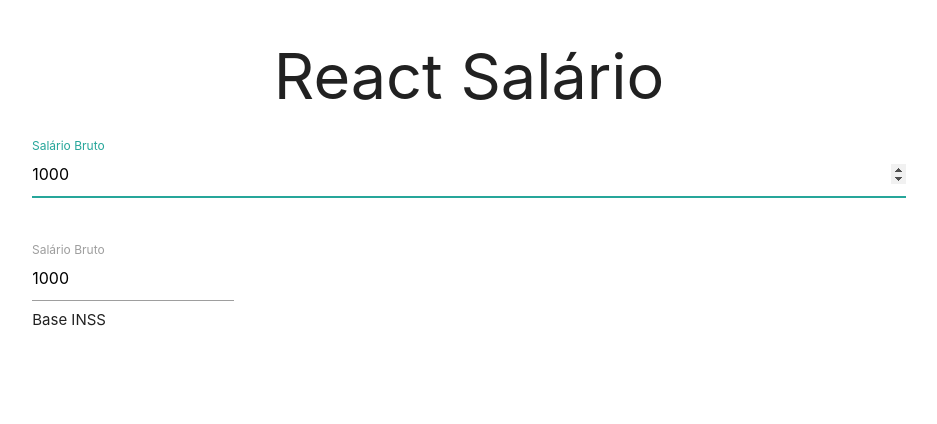
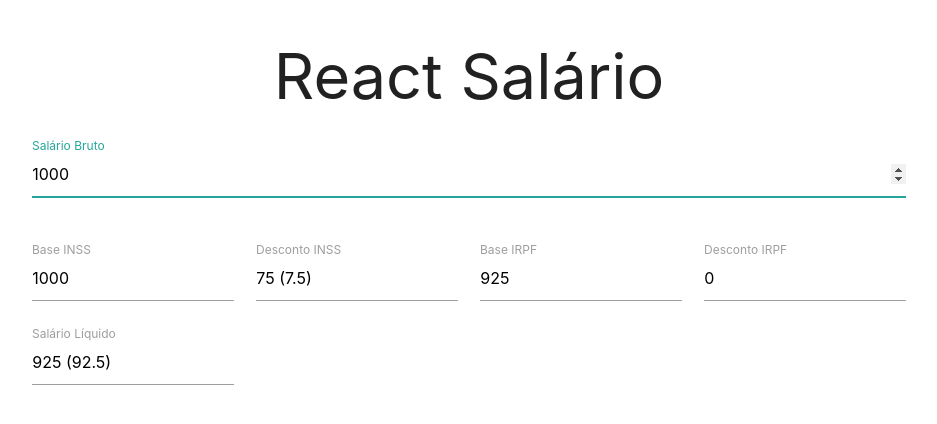
Before and after one commit to MauricioFe/react-salario, a React (Create React App) app: page / in a window 1280 px wide. Shown: the top 424 px of the page, without its empty margins (171-1108 px from the left). Built offline with nearby package versions, Linux system fonts and the light colour scheme.

Commit message:
finalizando componentização dos inputs

```diff
--- a/src/App.js
+++ b/src/App.js
@@ -1,6 +1,6 @@
 import React, { Component } from 'react';
 import InputFullSalary from './components/InputFullSalary';
-import InputReadOnly from './components/inputReadOnly';
+import InputReadOnly from './components/InputReadOnly';
 import { calculateSalaryFrom } from './helpers/salary';
 
 
@@ -9,7 +9,7 @@ export default class App extends Component {
     super();
 
     this.state = {
-      fullSalary:1000,
+      fullSalary: 1000,
     }
   }
   handleFullSalaryChange = (newValue) => {
@@ -18,7 +18,7 @@ export default class App extends Component {
   render() {
     const { fullSalary } = this.state;
     const salaryObject = calculateSalaryFrom(fullSalary);
-    const {baseINSS, discountINSS, discountIRPF,baseIRFS, netSalary, percentINSS, percentIRPF} = salaryObject;
+    const { baseINSS, discountINSS, discountIRPF, baseIRPF, netSalary, percentINSS, percentIRPF, percentNetSalary } = salaryObject;
     return (
       <div className="container">
         <h1 className="center">React Salário</h1>
@@ -27,6 +27,10 @@ export default class App extends Component {
         </div>
         <div className="row">
           <InputReadOnly label="Base INSS" value={baseINSS} />
+          <InputReadOnly label="Desconto INSS" value={discountINSS} percentage={percentINSS} />
+          <InputReadOnly label="Base IRPF" value={baseIRPF} />
+          <InputReadOnly label="Desconto IRPF" value={discountIRPF} percentage={percentIRPF} />
+          <InputReadOnly label="Salário Líquido" value={netSalary} percentage={percentNetSalary} />
         </div>
       </div>
     );
--- a/src/components/InputReadOnly.js
+++ b/src/components/InputReadOnly.js
@@ -11,9 +11,9 @@ export default class InputReadOnly extends Component {
         const formattedeValue = `${value} ${formattedePercentage}`;
         return (
             <div className="input-field col s12 m6 l3">
+
                 <input id="inputReadOnly" value={formattedeValue} readOnly />
-                <label className="active" htmlFor="inputReadOnly">Salário Bruto</label>
-                {label}
+                <label className="active">{label}</label>
             </div>
         )
     }
--- a/src/helpers/salary.js
+++ b/src/helpers/salary.js
@@ -95,6 +95,7 @@ function calculateSalaryFrom(fullSalary) {
   const netSalary = baseINSS - discountINSS - discountIRPF;
   const percentINSS = +(discountINSS / fullSalary * 100).toFixed(2);
   const percentIRPF = +(discountIRPF / fullSalary * 100).toFixed(2);
+  const percentNetSalary = +(netSalary / fullSalary * 100).toFixed(2);
   return {
     baseINSS,
     discountINSS,
@@ -103,6 +104,7 @@ function calculateSalaryFrom(fullSalary) {
     netSalary,
     percentINSS,
     percentIRPF,
+    percentNetSalary,
   };
 }
 
```
